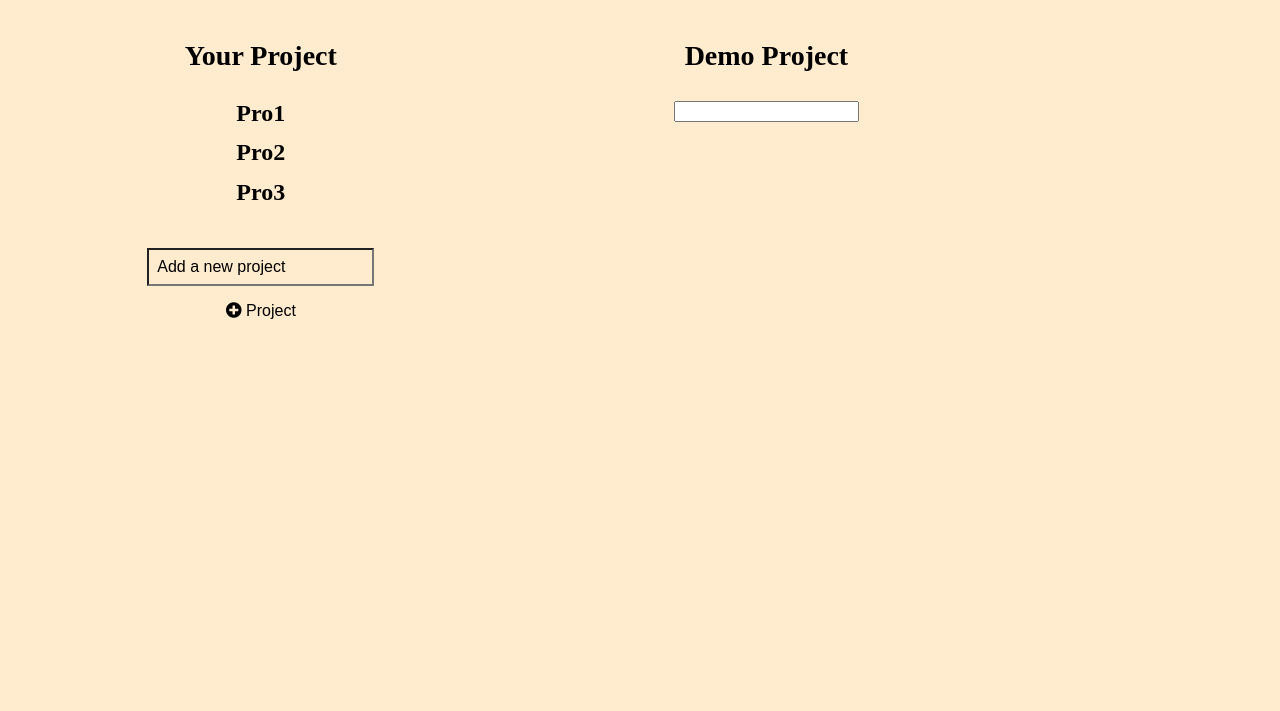
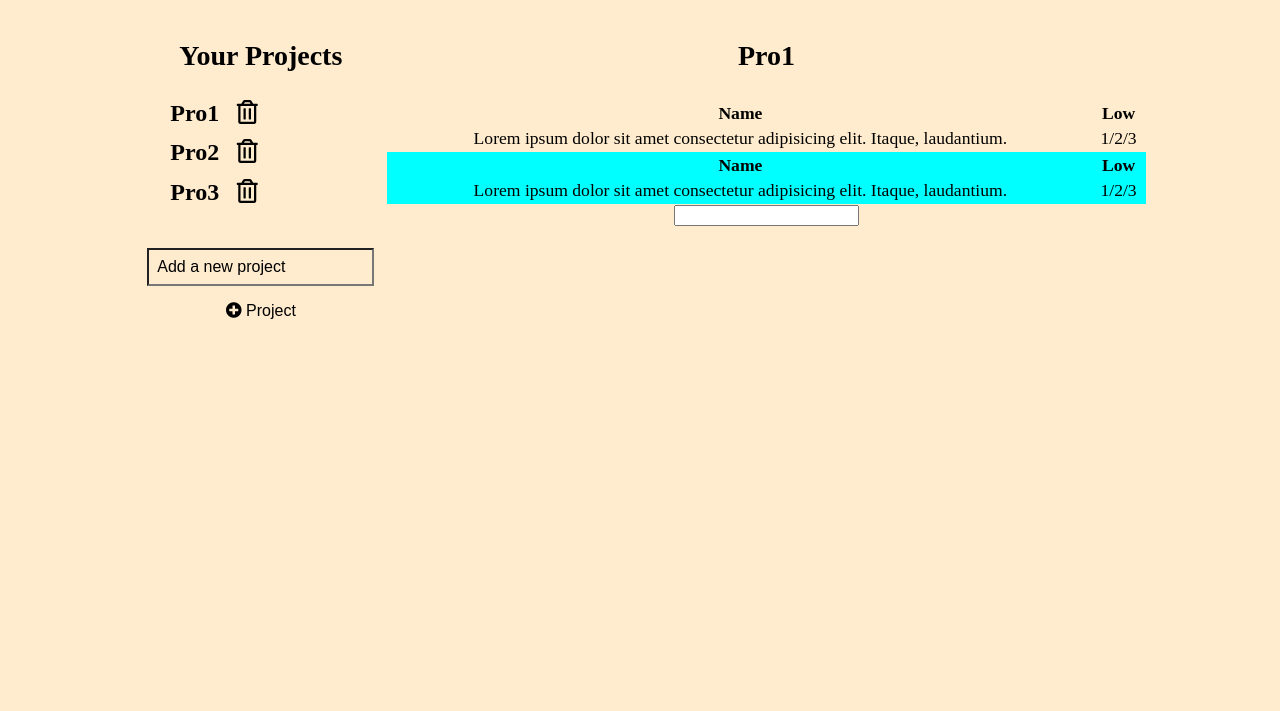
Before and after one commit to proAnkush/entudo, a plain HTML site: page index.html in a window 1280 px wide. Shown: the part 89-800 px from the top of the page. Drawn offline with Linux system fonts and the light colour scheme; a web font is replaced by a local one.

Commit message:
Delete and Add Project

```diff
--- a/index.html
+++ b/index.html
@@ -13,10 +13,10 @@
     <h1>Entudo</h1>
     <div id="content">
         <div id="listPanel">
-            <h3 class="secondaryHeading">Your Project</h3>
+            <h3 class="secondaryHeading">Your Projects</h3>
             <div id="projects">
-                <div class="project">Project 1</div>
-                <div class="project">Project 2</div>
+                <div class="project">Project 1 <span class="trash"><i class="fas fa-trash-alt"></i></span> </div>
+                <div class="project">Project 2 <span class="trash"><i class="fas fa-trash-alt"></i></span></div>
             </div>
             <div id="input-project">
                     <input id="formProjectName" class="inputText" name="project-name" type="text" placeholder="Add a new project">
@@ -26,7 +26,28 @@
         <div id="contentPanel">
             <h3 class="secondaryHeading" id="selectedProjectName" contenteditable">Demo Project</h3>
             <div>
-
+                <div class="taskCard">
+                    <table class="taskTable">
+                        <tr>
+                            <th class="taskName">Name</th>
+                            <th class="taskPriority">Low</th>
+                        </tr>
+                        <tr>
+                            <td class="taskDesc">Lorem ipsum dolor sit amet consectetur adipisicing elit. Itaque, laudantium.</td>
+                            <td class="date">1/2/3</td>
+                        </tr>
+                    </table>
+                    <table class="taskTable">
+                        <tr>
+                            <th class="taskName">Name</th>
+                            <th class="taskPriority">Low</th>
+                        </tr>
+                        <tr>
+                            <td class="taskDesc">Lorem ipsum dolor sit amet consectetur adipisicing elit. Itaque, laudantium.</td>
+                            <td class="date">1/2/3</td>
+                        </tr>
+                    </table>
+                </div>
                 <div id="input-todo">
                     <input type="text" name="task" >
                 </div>
--- a/main.js
+++ b/main.js
@@ -1 +1 @@
-(()=>{"use strict";class e{constructor(e){this.projectName=e}getName(){return this.projectName}setName(e){this.projectName=e}}var t=[];function n(){return t}function o(){let e=n();document.getElementById("projects").innerHTML="";for(let t of e){let e=c(t);document.getElementById("projects").appendChild(e)}}function c(e){let t=document.createElement("div");return t.textContent=e.getName(),t.classList.add("project"),t}t.push(new e("Pro1")),t.push(new e("Pro2")),t.push(new e("Pro3")),n(),o(),document.getElementById("createProject").onclick=function(){let t=n(),c=document.getElementById("formProjectName"),r=new e(c.value);c.value="",console.log(t),t.push(r),o()}})();
+(()=>{"use strict";class e{constructor(e){this.projectName=e}getName(){return this.projectName}setName(e){this.projectName=e}}var t=[];function n(){return t}function c(){let e=document.getElementById("projects");0==t.length?document.getElementById("selectedProjectName").textContent="No Project":document.getElementById("selectedProjectName").textContent=t[0].getName(),e.innerHTML="";let n=0;for(let e of t){let t=o(e,n);n++,document.getElementById("projects").appendChild(t)}}function o(e,n){let o=document.createElement("div");o.textContent=e.getName(),o.classList.add("project"),o.onclick=function(){console.log("onclick"),l(e)};let a=document.createElement("span");a.classList.add("trash"),a.onclick=function(){var e;e=n,console.log("dlete"),t.splice(e,1),c()};let d=document.createElement("i");return d.classList.add("far"),d.classList.add("fa-trash-alt"),a.appendChild(d),o.appendChild(a),o}function l(e){t.indexOf(e)>=0&&(document.getElementById("selectedProjectName").textContent=e.getName())}t.push(new e("Pro1")),t.push(new e("Pro2")),t.push(new e("Pro3")),n(),c(),document.getElementById("createProject").onclick=function(){let t=n(),o=document.getElementById("formProjectName"),a=new e(o.value);l(a),o.value="",console.log(t),t.push(a),c()}})();
--- a/style.css
+++ b/style.css
@@ -4,6 +4,7 @@ h1 {
   color: brown;
   font-size: 5vmin;
   font-family: "PT Serif Caption";
+  text-shadow: 0px 2px 1px black;
 }
 body {
   background-color: blanchedalmond;
@@ -34,10 +35,10 @@ body {
   font-weight: bold;
   margin-bottom: 5%;
   cursor: pointer;
+  width: 70%;
 }
 .project:hover {
   box-shadow: 0px 3px 3px rgba(150, 0, 0, 0.4);
-  text-shadow: 2px 0px gold;
 }
 #addProjectForm {
   display: flex;
@@ -76,3 +77,18 @@ body {
 .submits:active {
   transform: translateY(3px);
 }
+.trash {
+  text-align: right;
+  margin: 0 10%;
+  color: black;
+}
+.trash:hover {
+  color: red;
+}
+.taskCard {
+  display: flex;
+  flex-direction: column;
+}
+.taskTable:nth-child(even) {
+  background-color: aqua;
+}
```
